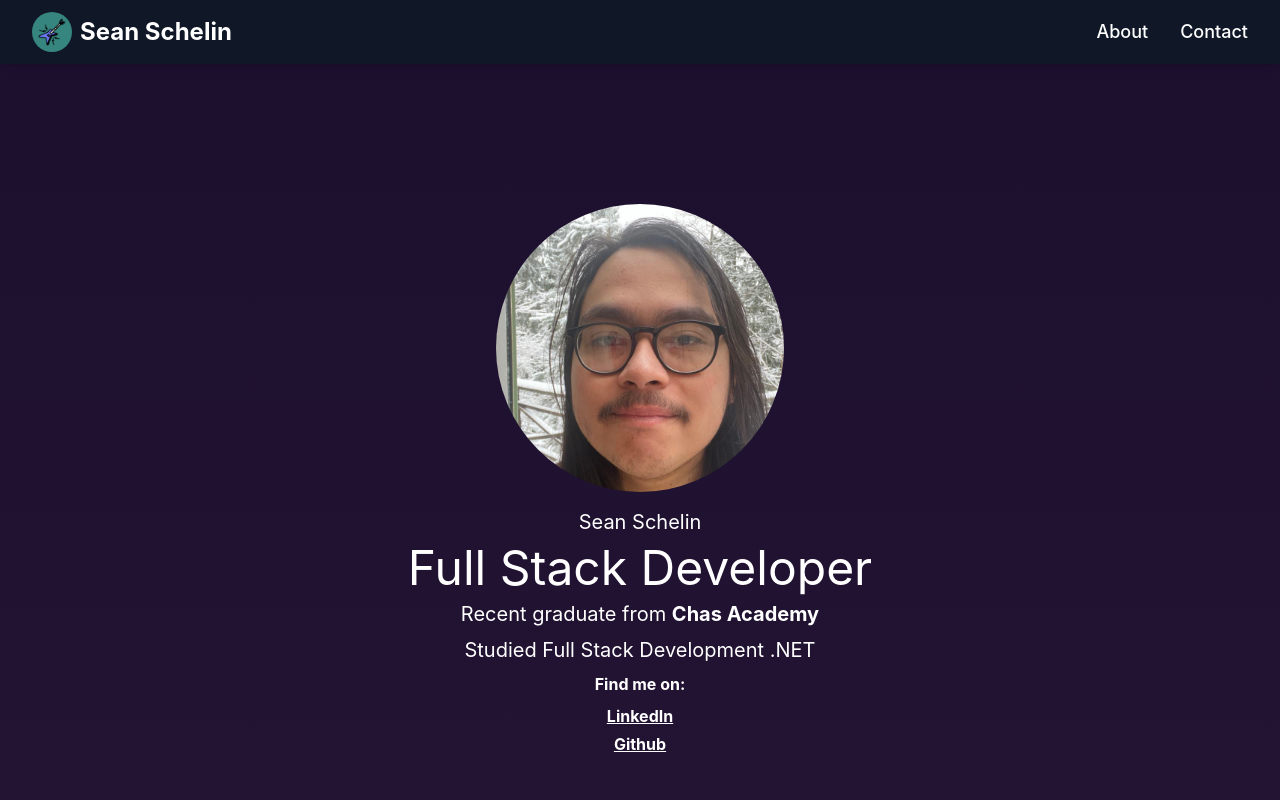
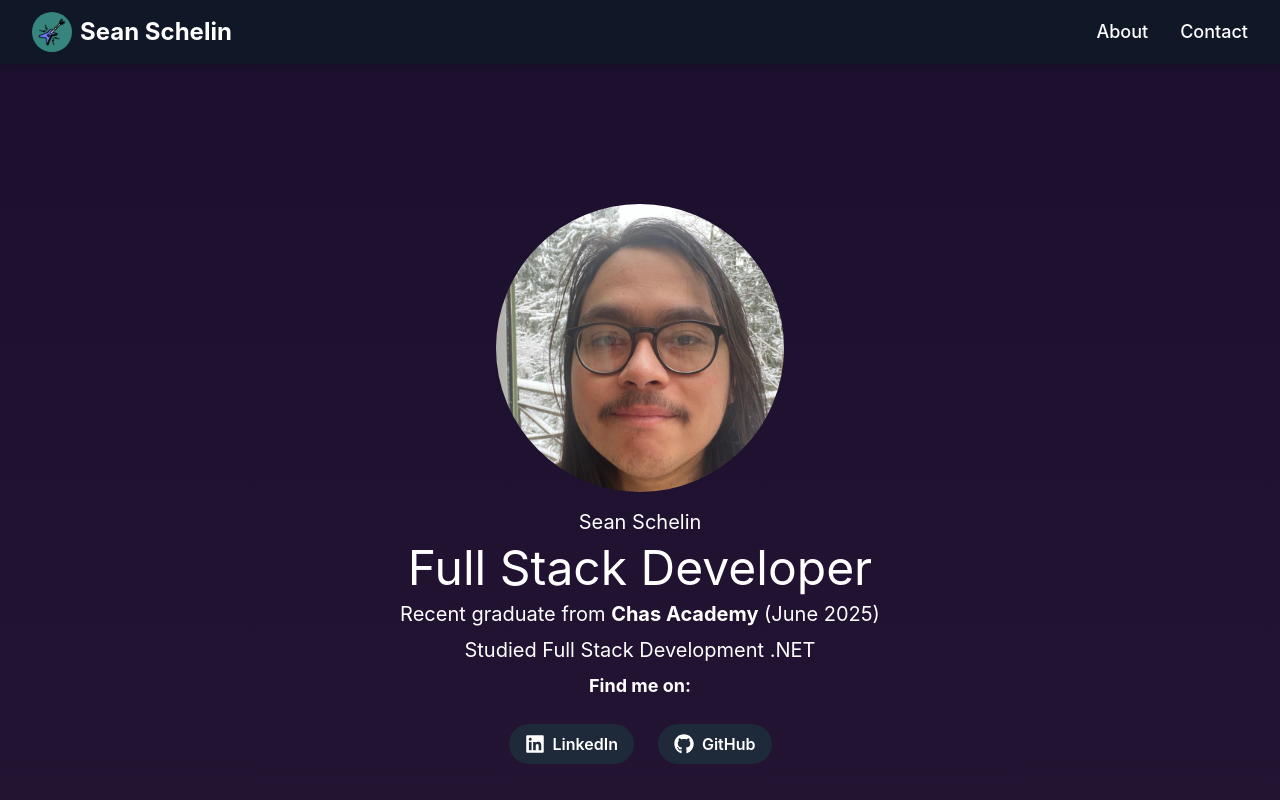
Before and after one commit to seanie1995/NextCV, a Next.js app: page / in a window 1280 px wide. Shown: the top 800 px of the page. Built offline with nearby package versions, Linux system fonts and the light colour scheme.

Commit message:
Made LinkedIn and Github links prettier

```diff
--- a/package.json
+++ b/package.json
@@ -12,7 +12,8 @@
     "lucide-react": "^0.536.0",
     "next": "15.4.5",
     "react": "19.1.0",
-    "react-dom": "19.1.0"
+    "react-dom": "19.1.0",
+    "react-icons": "^5.5.0"
   },
   "devDependencies": {
     "@tailwindcss/postcss": "^4",
--- a/public/data/skills.json
+++ b/public/data/skills.json
@@ -1,12 +1,4 @@
 [
-    {
-        "category": "Languages",
-        "skills": [
-            "English - Native",
-            "Swedish - Fluent",
-            "Tagalog (Filipino) - Fluent"
-        ]
-    },
     {
         "category": "Backend Development",
         "skills": [
@@ -54,5 +46,13 @@
             "Audio Engineering",
             "Music Production"
         ]
+    },
+    {
+        "category": "Languages",
+        "skills": [
+            "English - Native",
+            "Swedish - Fluent",
+            "Tagalog (Filipino) - Fluent"
+        ]
     }
 ]
--- a/src/app/page.tsx
+++ b/src/app/page.tsx
@@ -5,6 +5,8 @@ import React from 'react';
 import SkillsCard from './components/SkillsCard';
 import type { Skills } from '../../types/skills';
 import SkillsList from "../../public/data/skills.json"
+
+import { FaLinkedin, FaGithub } from "react-icons/fa"
 
 import WorkCard from './components/WorkCard';
 import WorkList from '../../public/data/work.json' assert { type: 'json' };
@@ -43,24 +45,31 @@ export default function Home() {
               >
                 Chas Academy
               </a>
+              {" "}(June 2025)
             </p>
             <p className="text-xl text-white">Studied Full Stack Development .NET</p>
-            <p className="font-bold text-white">Find me on:</p>
-            <ul className="flex flex-col gap-1 text-white">
+            <p className="font-bold text-white mb-4 text-lg">Find me on:</p>
+            <ul className="flex justify-center gap-6">
               <li>
                 <a
-                  className="font-bold hover:text-purple-900 underline transition duration-300 ease-in-out"
                   href="https://www.linkedin.com/in/sean-harry-schelin-057227179/"
+                  target="_blank"
+                  rel="noopener noreferrer"
+                  className="flex items-center gap-2 px-4 py-2 bg-gray-800 hover:bg-purple-600 text-white rounded-full font-semibold transition transform hover:scale-105"
                 >
+                  <FaLinkedin className="text-xl" />
                   LinkedIn
                 </a>
               </li>
               <li>
                 <a
-                  className="font-bold hover:text-purple-900 underline transition duration-300 ease-in-out"
                   href="https://github.com/seanie1995"
+                  target="_blank"
+                  rel="noopener noreferrer"
+                  className="flex items-center gap-2 px-4 py-2 bg-gray-800 hover:bg-purple-600 text-white rounded-full font-semibold transition transform hover:scale-105"
                 >
-                  Github
+                  <FaGithub className="text-xl" />
+                  GitHub
                 </a>
               </li>
             </ul>
```
Also changed, not shown: 1 other file (tests, documents, lock files or other folders).
